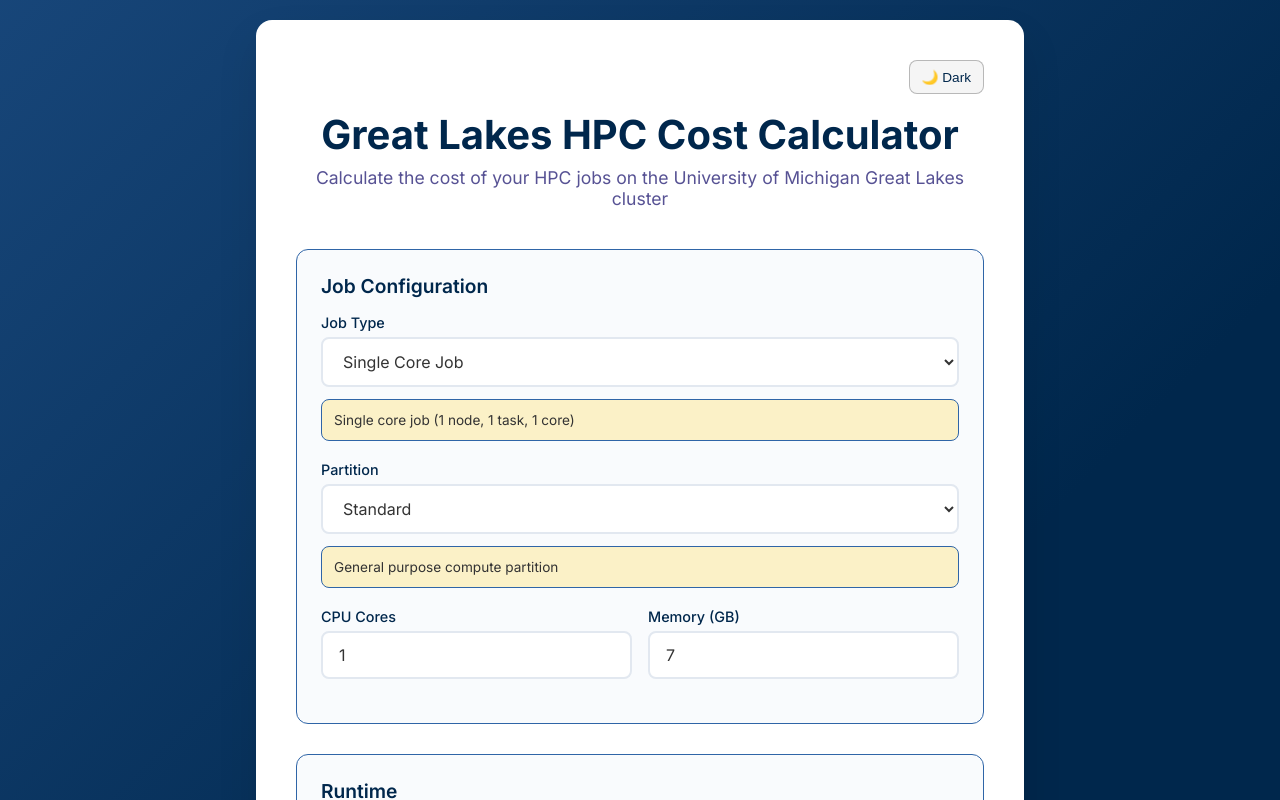
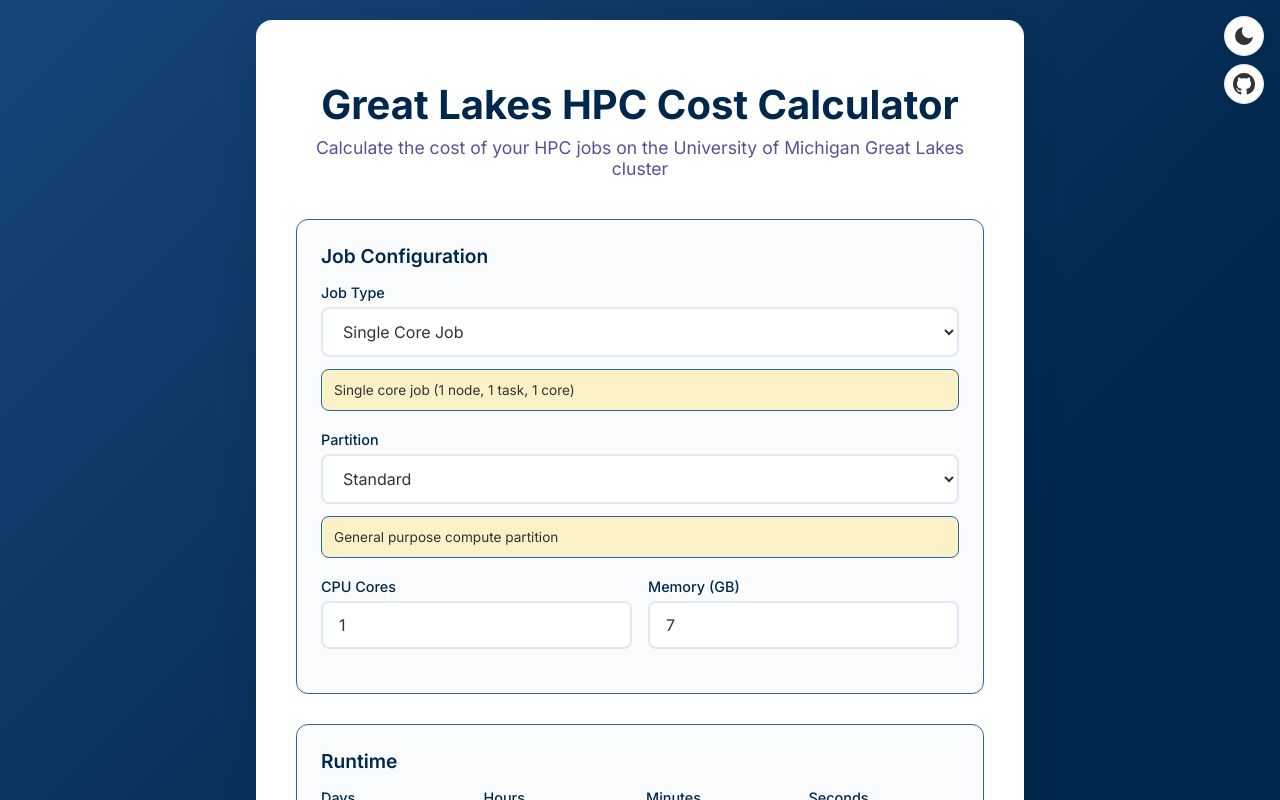
Before and after one commit to um-jglad/um-gl-cost-calc, a React (Vite) app: page / in a window 1280 px wide. Shown: the top 800 px of the page. Built offline with nearby package versions, Linux system fonts and the light colour scheme.

Commit message:
feat: enhance UI with fixed top controls for theme toggle and GitHub link

```diff
--- a/src/App.jsx
+++ b/src/App.jsx
@@ -1,4 +1,5 @@
 import React, { useState, useEffect, useRef } from 'react';
+// GitHub icon link fixed in the top-right is rendered inline
 
 // Great Lakes HPC partition configurations with TRES billing weights
 const PARTITION_RATES = {
@@ -407,15 +408,129 @@ function App() {
   };
 
   return (
-    <div className="app">
-      <div className="header">
+    <>
+            <div className="top-controls">
         <button
           className="theme-toggle"
           onClick={toggleTheme}
           aria-label={`Switch to ${isDarkMode ? 'light' : 'dark'} mode`}
         >
-          {isDarkMode ? '☀️' : '🌙'} {isDarkMode ? 'Light' : 'Dark'}
+          <svg width="24" height="24" className={`theme-icon ${isDarkMode ? 'sun-icon' : 'moon-icon'}`}>
+            {isDarkMode ? (
+              // Sun icon for dark mode (click to go to light)
+              <>
+                <circle cx="12" cy="12" r="4" fill="currentColor" />
+                <line
+                  stroke="currentColor"
+                  strokeWidth="2"
+                  strokeLinecap="round"
+                  x1="12"
+                  y1="2"
+                  x2="12"
+                  y2="5"
+                />
+                <line
+                  stroke="currentColor"
+                  strokeWidth="2"
+                  strokeLinecap="round"
+                  x1="12"
+                  y1="19"
+                  x2="12"
+                  y2="22"
+                />
+                <line
+                  stroke="currentColor"
+                  strokeWidth="2"
+                  strokeLinecap="round"
+                  x1="4.93"
+                  y1="4.93"
+                  x2="7.05"
+                  y2="7.05"
+                />
+                <line
+                  stroke="currentColor"
+                  strokeWidth="2"
+                  strokeLinecap="round"
+                  x1="16.95"
+                  y1="16.95"
+                  x2="19.07"
+                  y2="19.07"
+                />
+                <line
+                  stroke="currentColor"
+                  strokeWidth="2"
+                  strokeLinecap="round"
+                  x1="2"
+                  y1="12"
+                  x2="5"
+                  y2="12"
+                />
+                <line
+                  stroke="currentColor"
+                  strokeWidth="2"
+                  strokeLinecap="round"
+                  x1="19"
+                  y1="12"
+                  x2="22"
+                  y2="12"
+                />
+                <line
+                  stroke="currentColor"
+                  strokeWidth="2"
+                  strokeLinecap="round"
+                  x1="4.93"
+                  y1="19.07"
+                  x2="7.05"
+                  y2="16.95"
+                />
+                <line
+                  stroke="currentColor"
+                  strokeWidth="2"
+                  strokeLinecap="round"
+                  x1="16.95"
+                  y1="7.05"
+                  x2="19.07"
+                  y2="4.93"
+                />
+              </>
+            ) : (
+              // Moon icon for light mode (click to go to dark)
+              <path
+                fill="currentColor"
+                d="M21 12.79A9 9 0 1111.21 3 7 7 0 0021 12.79z"
+              />
+            )}
+          </svg>
         </button>
+        <a
+          href="https://github.com/um-jglad/um-gl-cost-calc"
+          target="_blank"
+          rel="noopener noreferrer"
+          className="github-link"
+          aria-label="View source on GitHub"
+        >
+          <svg viewBox="0 0 16 16" aria-hidden="true">
+            <path
+              fillRule="evenodd"
+              d="M8 0C3.58 0 0 3.58 0 8c0 3.54 2.29 6.53 5.47 7.59
+                 .4.07.55-.17.55-.38 0-.19-.01-.82-.01-1.49
+                 -2.01.37-2.53-.49-2.69-.94-.09-.23-.48-.94-.82-1.13
+                 -.28-.15-.68-.52-.01-.53.63-.01 1.08.58 1.23.82
+                 .72 1.21 1.87.87 2.33.66.07-.52.28-.87.51-1.07
+                 -1.78-.2-3.64-.89-3.64-3.95 0-.87.31-1.59.82-2.15
+                 -.08-.2-.36-1.02.08-2.12 0 0 .67-.21 2.2.82
+                 .64-.18 1.32-.27 2-.27.68 0 1.36.09 2 .27
+                 1.53-1.04 2.2-.82 2.2-.82.44 1.1.16 1.92.08 2.12
+                 .51.56.82 1.27.82 2.15 0 3.07-1.87 3.75-3.65 3.95
+                 .29.25.54.73.54 1.48 0 1.07-.01 1.93-.01 2.2
+                 0 .21.15.46.55.38A8.013 8.013 0 0 0 16 8
+                 c0-4.42-3.58-8-8-8z"
+            />
+          </svg>
+        </a>
+      </div>
+      <div className="app">
+        <div className="header">
           <h1>Great Lakes HPC Cost Calculator</h1>
           <p>Calculate the cost of your HPC jobs on the University of Michigan Great Lakes cluster</p>
         </div>
@@ -744,6 +859,7 @@ function App() {
           </div>
         </div>
       </div>
+    </>
   );
 }
 
--- a/src/index.css
+++ b/src/index.css
@@ -42,7 +42,7 @@
   --sbatch-text: #e2e8f0;
   --sbatch-button-bg: #4a5568;
   --success-color: #28a745;
-  --toggle-bg: rgba(189, 189, 189, 0.156);
+  --toggle-bg: white;
   --toggle-border: rgba(43, 43, 43, 0.3);
   --toggle-hover-bg: rgba(112, 112, 112, 0.3);
 }
@@ -153,31 +153,53 @@ body {
   text-align: center;
   margin-bottom: 40px;
   position: relative;
-  padding-top: 50px; /* Add space for the toggle button */
+  padding-top: 20px; /* Reduced since buttons are now fixed */
+}
+
+.top-controls {
+  position: fixed;
+  top: 16px;
+  right: 16px;
+  z-index: 1000;
+  display: flex;
+  flex-direction: column;
+  gap: 8px;
+  align-items: center;
 }
 
 .theme-toggle {
-  position: absolute;
-  top: 0;
-  right: 0;
-  background: var(--toggle-bg);
-  color: var(--text-heading);
-  border: 1px solid var(--toggle-border);
-  border-radius: 8px;
-  padding: 8px 12px;
+  background: var(--card-bg);
+  color: var(--text-primary);
+  border: 1px solid var(--input-border);
+  border-radius: 50%;
+  padding: 8px;
   cursor: pointer;
-  font-size: 0.85rem;
-  font-weight: 500;
-  transition: all 0.2s ease;
+  font-size: 1.2rem;
+  transition: all 0.3s ease;
   display: flex;
   align-items: center;
-  gap: 6px;
-  z-index: 10; /* Ensure it's above other content */
+  justify-content: center;
+  width: 40px;
+  height: 40px;
+  box-shadow: 0 2px 8px var(--card-shadow);
+  position: relative;
+  overflow: hidden;
+  min-width: 40px;
+  min-height: 40px;
+}
+
+.theme-toggle svg {
+  display: block;
+  margin: 0 auto;
+  flex-shrink: 0;
 }
 
 .theme-toggle:hover {
-  background: var(--toggle-hover-bg);
-  transform: translateY(-1px);
+  color: var(--button-hover-text);
+  background: var(--button-hover-bg);
+  border-color: var(--button-hover-border);
+  transform: translateY(-1px) scale(1.05);
+  box-shadow: 0 4px 12px var(--card-shadow);
 }
 
 .theme-toggle:focus {
@@ -186,6 +208,88 @@ body {
 }
 
 .theme-toggle:active {
+  transform: translateY(0) scale(0.95);
+  transition: all 0.1s ease;
+}
+
+.theme-icon {
+  transition: all 0.3s ease;
+  transform-origin: center;
+  display: block;
+  margin: auto;
+}
+
+.theme-toggle:hover .theme-icon {
+  transform: rotate(15deg) scale(1.1);
+}
+
+.sun-icon {
+  animation: sunRotate 0.5s ease-in-out;
+}
+
+.moon-icon {
+  animation: moonSlide 0.5s ease-in-out;
+}
+
+@keyframes sunRotate {
+  from {
+    transform: rotate(0deg) scale(0.8);
+    opacity: 0;
+  }
+  to {
+    transform: rotate(180deg) scale(1);
+    opacity: 1;
+  }
+}
+
+@keyframes moonSlide {
+  from {
+    transform: translateX(-10px) scale(0.8);
+    opacity: 0;
+  }
+  to {
+    transform: translateX(0) scale(1);
+    opacity: 1;
+  }
+}
+
+.github-link {
+  color: var(--text-primary);
+  text-decoration: none;
+  transition: all 0.2s ease;
+  background: var(--card-bg);
+  border-radius: 50%;
+  padding: 8px;
+  box-shadow: 0 2px 8px var(--card-shadow);
+  border: 1px solid var(--input-border);
+  display: flex;
+  align-items: center;
+  justify-content: center;
+  width: 40px;
+  height: 40px;
+}
+
+.github-link svg {
+  width: 24px;
+  height: 24px;
+  fill: currentColor;
+  display: block;
+}
+
+.github-link:hover {
+  color: var(--button-hover-text);
+  background: var(--button-hover-bg);
+  border-color: var(--button-hover-border);
+  transform: translateY(-1px);
+  box-shadow: 0 4px 12px var(--card-shadow);
+}
+
+.github-link:focus {
+  outline: none;
+  box-shadow: 0 0 0 3px rgba(255, 203, 5, 0.3);
+}
+
+.github-link:active {
   transform: translateY(0);
 }
 
@@ -456,7 +560,6 @@ body {
   gap: 8px;
 }
 
-/* Smooth collapsible content */
 .collapsible-content {
   overflow: hidden;
   transition: max-height 0.3s ease, opacity 0.3s ease, padding 0.3s ease, margin 0.3s ease;
@@ -535,18 +638,36 @@ code {
   }
 
   .header {
-    padding-top: 60px; /* More space on mobile */
+    padding-top: 20px; /* Reduced padding since buttons are fixed */
   }
 
   .header h1 {
     font-size: 2rem;
   }
 
+  .top-controls {
+    top: 10px;
+    right: 10px;
+    gap: 6px;
+  }
+
   .theme-toggle {
-    top: 10px; /* Move down slightly on mobile */
-    right: 10px;
-    font-size: 0.8rem;
-    padding: 6px 10px;
+    width: 40px;
+    height: 40px;
+    padding: 8px;
+    min-width: 40px;
+    min-height: 40px;
+  }
+
+  .github-link {
+    width: 40px;
+    height: 40px;
+    padding: 8px;
+  }
+
+  .github-link svg {
+    width: 24px;
+    height: 24px;
   }
 
   .form-row,
```
Lines whose indentation alone changed are shown as unchanged.
